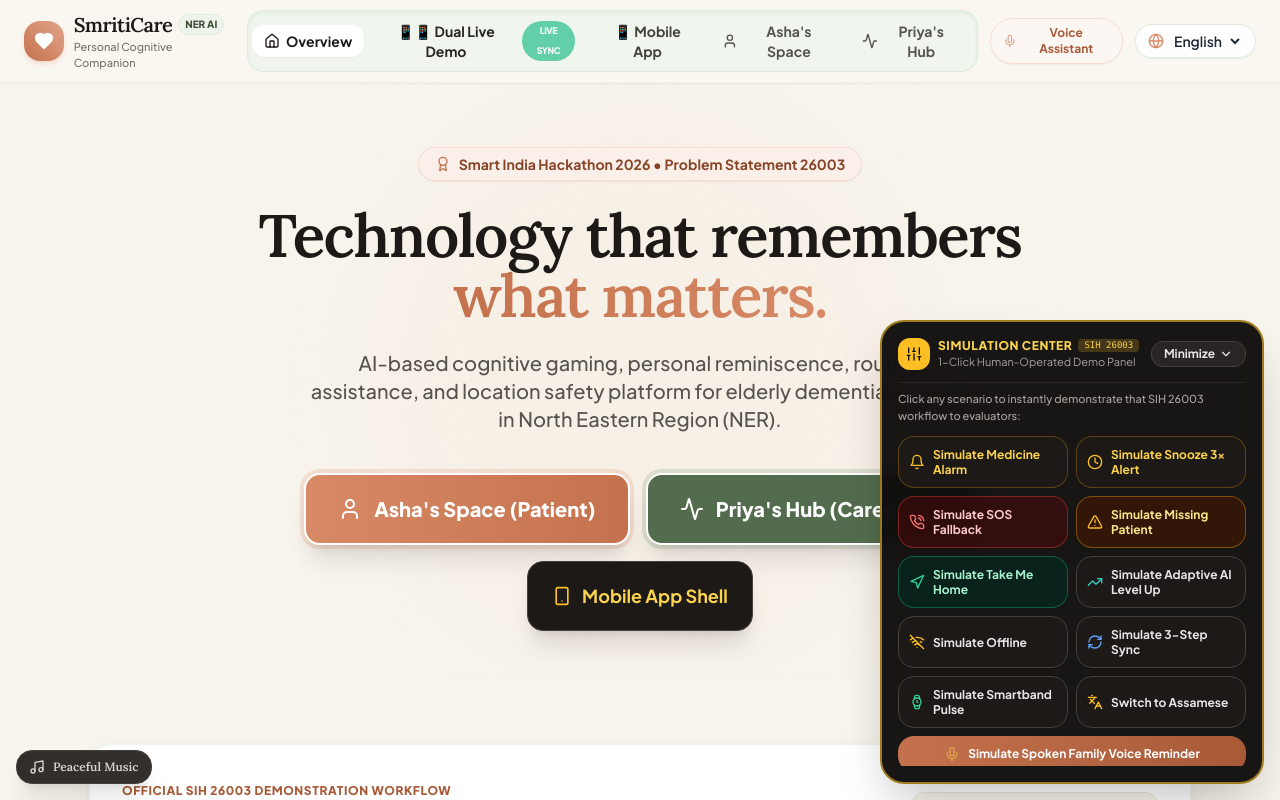
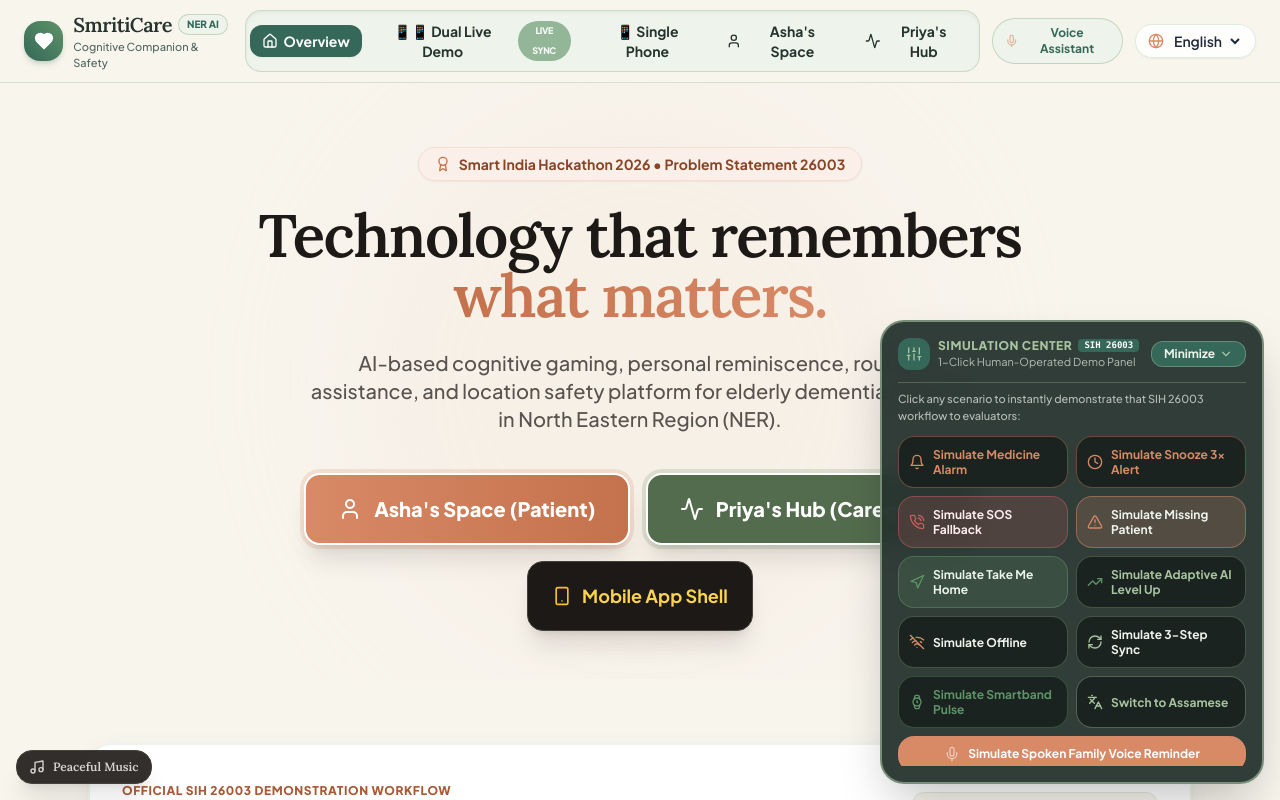
Before and after one commit to Allan-nishad/SmritiCare, a React (Vite) app: page / in a window 1280 px wide. Both pictures are taken after a click on the button "Open Controls". Shown: the top 800 px of the page. Built offline with nearby package versions, Linux system fonts and the light colour scheme; the HTML template or start-up script is replaced by a standard one.

Commit message:
feat: complete UI revamp with strict brand palette compliance and simplified interactions

```diff
--- a/src/components/shared/Navbar.tsx
+++ b/src/components/shared/Navbar.tsx
@@ -1,13 +1,13 @@
 import React from 'react';
 import { useApp } from '../../context/AppContext';
 import { LanguageSelector } from './LanguageSelector';
-import { Heart, User, ShieldAlert, Mic, Sparkles, Home, Activity } from 'lucide-react';
+import { Heart, User, Mic, Home, Activity, Sparkles } from 'lucide-react';
 
 export const Navbar: React.FC = () => {
   const { role, setRole, setIsVoiceOpen } = useApp();
 
   return (
-    <header className="sticky top-0 z-40 bg-[#FAF7F2]/95 backdrop-blur-md border-b border-sand-200 shadow-sm">
+    <header className="sticky top-0 z-40 bg-[#F8F5ED]/95 backdrop-blur-md border-b border-[#A8C3A0]/40 shadow-xs">
       <div className="max-w-7xl mx-auto px-4 sm:px-6 py-2.5 flex items-center justify-between gap-3">
 
         {/* Brand Logo & Name */}
@@ -15,32 +15,32 @@
           onClick={() => setRole('landing')}
           className="flex items-center gap-2.5 cursor-pointer group"
         >
-          <div className="w-10 h-10 rounded-2xl bg-gradient-to-tr from-terracotta-600 to-terracotta-400 text-white flex items-center justify-center shadow-md shadow-terracotta-500/20 group-hover:scale-105 transition">
+          <div className="w-10 h-10 rounded-2xl bg-gradient-to-tr from-[#356859] to-[#5E9367] text-white flex items-center justify-center shadow-md shadow-[#356859]/20 group-hover:scale-105 transition">
             <Heart className="w-5 h-5 fill-white" />
           </div>
           <div>
             <div className="flex items-center gap-1.5">
-              <span className="font-extrabold text-xl tracking-tight text-stone-900 font-serif">
+              <span className="font-extrabold text-xl tracking-tight text-[#26332F] font-serif">
                 SmritiCare
               </span>
-              <span className="bg-sage-100 text-sage-800 text-[10px] font-extrabold px-1.5 py-0.5 rounded-full border border-sage-200">
+              <span className="bg-[#EEF4EC] text-[#356859] text-[10px] font-black px-2 py-0.5 rounded-full border border-[#A8C3A0]/60">
                 NER AI
               </span>
             </div>
-            <p className="text-[11px] text-stone-500 font-medium hidden sm:block">
-              Personal Cognitive Companion
+            <p className="text-[11px] text-[#526861] font-medium hidden sm:block">
+              Cognitive Companion & Safety
             </p>
           </div>
         </div>
 
         {/* Portal Switcher Tabs */}
-        <nav className="flex items-center bg-sand-200/80 p-1 rounded-2xl border border-sand-300 shadow-inner">
+        <nav className="flex items-center bg-[#EEF4EC] p-1 rounded-2xl border border-[#A8C3A0]/50 shadow-inner">
           <button
             onClick={() => setRole('landing')}
             className={`flex items-center gap-1.5 px-3 py-1.5 rounded-xl text-xs sm:text-sm font-bold transition-all ${
               role === 'landing'
-                ? 'bg-white text-stone-900 shadow-sm'
-                : 'text-stone-600 hover:text-stone-900'
+                ? 'bg-[#356859] text-white shadow-sm'
+                : 'text-[#26332F] hover:text-[#356859]'
             }`}
           >
             <Home className="w-4 h-4" />
@@ -51,12 +51,12 @@
             onClick={() => setRole('dual')}
             className={`flex items-center gap-1.5 px-3 py-1.5 rounded-xl text-xs sm:text-sm font-bold transition-all relative ${
               role === 'dual'
-                ? 'bg-gradient-to-r from-stone-900 to-amber-950 text-amber-300 shadow-md ring-2 ring-amber-400'
-                : 'text-stone-800 hover:text-stone-950 font-black'
+                ? 'bg-[#356859] text-white shadow-md ring-2 ring-[#A8C3A0]'
+                : 'text-[#26332F] hover:text-[#356859] font-black'
             }`}
           >
             <span>📱📱 Dual Live Demo</span>
-            <span className="text-[9px] bg-emerald-500 text-white px-1.5 py-0.2 rounded-full font-black uppercase tracking-tighter animate-pulse">
+            <span className="text-[9px] bg-[#5E9367] text-white px-1.5 py-0.2 rounded-full font-black uppercase tracking-tighter animate-pulse">
               Live Sync
             </span>
           </button>
@@ -65,19 +65,19 @@
             onClick={() => setRole('mobile')}
             className={`flex items-center gap-1.5 px-3 py-1.5 rounded-xl text-xs sm:text-sm font-bold transition-all relative ${
               role === 'mobile'
-                ? 'bg-stone-900 text-amber-300 shadow-md ring-1 ring-amber-400/50'
-                : 'text-stone-700 hover:text-stone-950 font-bold'
+                ? 'bg-[#356859] text-white shadow-sm ring-1 ring-[#A8C3A0]/50'
+                : 'text-[#26332F] hover:text-[#356859] font-bold'
             }`}
           >
-            <span>📱 Mobile App</span>
+            <span>📱 Single Phone</span>
           </button>
 
           <button
             onClick={() => setRole('patient')}
             className={`flex items-center gap-1.5 px-3.5 py-1.5 rounded-xl text-xs sm:text-sm font-bold transition-all ${
               role === 'patient'
-                ? 'bg-terracotta-500 text-white shadow-md shadow-terracotta-500/30'
-                : 'text-stone-600 hover:text-stone-900'
+                ? 'bg-[#D88965] text-white shadow-md shadow-[#D88965]/30'
+                : 'text-[#26332F] hover:text-[#D88965]'
             }`}
           >
             <User className="w-4 h-4" />
@@ -88,8 +88,8 @@
             onClick={() => setRole('caregiver')}
             className={`flex items-center gap-1.5 px-3.5 py-1.5 rounded-xl text-xs sm:text-sm font-bold transition-all ${
               role === 'caregiver'
-                ? 'bg-sage-600 text-white shadow-md shadow-sage-600/30'
-                : 'text-stone-600 hover:text-stone-900'
+                ? 'bg-[#356859] text-white shadow-md shadow-[#356859]/30'
+                : 'text-[#26332F] hover:text-[#356859]'
             }`}
           >
             <Activity className="w-4 h-4" />
@@ -101,10 +101,10 @@
         <div className="flex items-center gap-2 sm:gap-3">
           <button
             onClick={() => setIsVoiceOpen(true)}
-            className="flex items-center gap-1.5 bg-terracotta-50 hover:bg-terracotta-100 text-terracotta-700 border border-terracotta-200 px-3 py-1.5 rounded-full text-xs font-bold shadow-sm transition active:scale-95"
+            className="flex items-center gap-1.5 bg-[#EEF4EC] hover:bg-[#dfeadc] text-[#356859] border border-[#A8C3A0]/60 px-3 py-1.5 rounded-full text-xs font-bold shadow-xs transition active:scale-95"
             title="Talk to SmritiCare Voice Assistant"
           >
-            <Mic className="w-3.5 h-3.5 text-terracotta-600 animate-pulse" />
+            <Mic className="w-3.5 h-3.5 text-[#D88965] animate-pulse" />
             <span className="hidden md:inline">Voice Assistant</span>
           </button>
 
--- a/src/components/shared/SimulationCenter.tsx
+++ b/src/components/shared/SimulationCenter.tsx
@@ -53,24 +53,24 @@
 
   return (
     <div className="fixed bottom-4 right-4 z-40 max-w-md w-[calc(100vw-2rem)] sm:w-96 select-none">
-      <div className="bg-stone-950/95 backdrop-blur-md text-white rounded-3xl p-3 sm:p-4 shadow-2xl border-2 border-amber-400/60 space-y-3 animate-in slide-in-from-bottom-4 duration-300">
+      <div className="bg-[#26332F]/95 backdrop-blur-md text-white rounded-3xl p-3 sm:p-4 shadow-2xl border-2 border-[#A8C3A0]/60 space-y-3 animate-in slide-in-from-bottom-4 duration-300">
 
         {/* Header Bar */}
         <div className="flex items-center justify-between gap-2">
           <div className="flex items-center gap-2">
-            <div className="w-8 h-8 rounded-xl bg-amber-400 text-stone-950 flex items-center justify-center font-bold">
-              <Sliders className="w-4 h-4" />
+            <div className="w-8 h-8 rounded-xl bg-[#356859] text-white flex items-center justify-center font-bold">
+              <Sliders className="w-4 h-4 text-[#A8C3A0]" />
             </div>
             <div>
               <div className="flex items-center gap-1.5">
-                <span className="font-extrabold text-xs text-amber-300 uppercase tracking-wider">
+                <span className="font-extrabold text-xs text-[#A8C3A0] uppercase tracking-wider">
                   Simulation Center
                 </span>
-                <span className="bg-amber-400/20 text-amber-300 text-[9px] font-mono px-1.5 py-0.2 rounded">
+                <span className="bg-[#356859] text-white text-[9px] font-mono px-1.5 py-0.2 rounded font-bold">
                   SIH 26003
                 </span>
               </div>
-              <p className="text-[11px] text-stone-400">
+              <p className="text-[11px] text-[#EEF4EC]/70">
                 1-Click Human-Operated Demo Panel
               </p>
             </div>
@@ -78,26 +78,26 @@
 
           <button
             onClick={() => setIsOpen(!isOpen)}
-            className="px-3 py-1 bg-stone-800 hover:bg-stone-700 text-stone-200 rounded-xl text-xs font-bold transition flex items-center gap-1 border border-stone-700"
+            className="px-3 py-1 bg-[#356859] hover:bg-[#2C574A] text-[#EEF4EC] rounded-xl text-xs font-bold transition flex items-center gap-1 border border-[#A8C3A0]/40"
           >
             <span>{isOpen ? 'Minimize' : 'Open Controls'}</span>
-            {isOpen ? <ChevronDown className="w-3.5 h-3.5" /> : <ChevronUp className="w-3.5 h-3.5" />}
+            {isOpen ? <ChevronDown className="w-3.5 h-3.5 text-[#A8C3A0]" /> : <ChevronUp className="w-3.5 h-3.5 text-[#A8C3A0]" />}
           </button>
         </div>
 
         {/* Action Toast Feedback */}
         {lastActionToast && (
-          <div className="p-2.5 rounded-xl bg-amber-400/20 border border-amber-400/40 text-amber-200 text-xs font-bold flex items-center gap-2 animate-in fade-in">
-            <CheckCircle2 className="w-4 h-4 text-amber-400 shrink-0" />
+          <div className="p-2.5 rounded-xl bg-[#356859]/60 border border-[#A8C3A0]/60 text-[#EEF4EC] text-xs font-bold flex items-center gap-2 animate-in fade-in">
+            <CheckCircle2 className="w-4 h-4 text-[#5E9367] shrink-0" />
             <span className="truncate">{lastActionToast}</span>
           </div>
         )}
 
         {/* Expanded Controls Grid */}
         {isOpen && (
-          <div className="pt-2 border-t border-stone-800 space-y-3 animate-in fade-in duration-200 max-h-96 overflow-y-auto no-scrollbar">
+          <div className="pt-2 border-t border-[#A8C3A0]/30 space-y-3 animate-in fade-in duration-200 max-h-96 overflow-y-auto no-scrollbar">
 
-            <p className="text-[11px] text-stone-400 font-medium">
+            <p className="text-[11px] text-[#EEF4EC]/70 font-medium">
               Click any scenario to instantly demonstrate that SIH 26003 workflow to evaluators:
             </p>
 
@@ -106,135 +106,135 @@
               {/* 1. Alarm Reminder Overlay */}
               <button
                 onClick={() => handleAction('alarm_medicine', 'Android Alarm Overlay')}
-                className="p-2.5 bg-stone-900 hover:bg-stone-800 text-amber-300 border border-amber-500/30 rounded-2xl flex items-center gap-2 text-left transition active:scale-95 shadow-sm"
+                className="p-2.5 bg-[#1A2320] hover:bg-[#356859]/40 text-[#D88965] border border-[#D88965]/40 rounded-2xl flex items-center gap-2 text-left transition active:scale-95 shadow-xs"
               >
-                <Bell className="w-4 h-4 text-amber-400 shrink-0" />
+                <Bell className="w-4 h-4 text-[#D88965] shrink-0" />
                 <span className="leading-tight">Simulate Medicine Alarm</span>
               </button>
 
               {/* 2. Snooze x3 Escalation */}
               <button
                 onClick={() => handleAction('snooze_x3', 'Snooze x3 & Caregiver Alert')}
-                className="p-2.5 bg-stone-900 hover:bg-stone-800 text-amber-300 border border-amber-500/30 rounded-2xl flex items-center gap-2 text-left transition active:scale-95 shadow-sm"
+                className="p-2.5 bg-[#1A2320] hover:bg-[#356859]/40 text-[#D88965] border border-[#D88965]/40 rounded-2xl flex items-center gap-2 text-left transition active:scale-95 shadow-xs"
               >
-                <Clock className="w-4 h-4 text-amber-400 shrink-0" />
+                <Clock className="w-4 h-4 text-[#D88965] shrink-0" />
                 <span className="leading-tight">Simulate Snooze 3x Alert</span>
               </button>
 
               {/* 3. SOS Fallback (Meera -> Rahul) */}
               <button
                 onClick={() => handleAction('sos_fallback', 'SOS 2-Contact Fallback')}
-                className="p-2.5 bg-red-950/60 hover:bg-red-900 text-red-200 border border-red-500/40 rounded-2xl flex items-center gap-2 text-left transition active:scale-95 shadow-sm"
+                className="p-2.5 bg-[#C95C5C]/20 hover:bg-[#C95C5C]/30 text-[#FCECEC] border border-[#C95C5C]/50 rounded-2xl flex items-center gap-2 text-left transition active:scale-95 shadow-xs"
               >
-                <PhoneCall className="w-4 h-4 text-red-400 shrink-0" />
+                <PhoneCall className="w-4 h-4 text-[#C95C5C] shrink-0" />
                 <span className="leading-tight">Simulate SOS Fallback</span>
               </button>
 
               {/* 4. Missing Patient (1.8 km Away) */}
               <button
                 onClick={() => handleAction('missing_patient', 'Missing Patient & Geofence Departure')}
-                className="p-2.5 bg-amber-950/60 hover:bg-amber-900 text-amber-200 border border-amber-500/40 rounded-2xl flex items-center gap-2 text-left transition active:scale-95 shadow-sm"
+                className="p-2.5 bg-[#D88965]/20 hover:bg-[#D88965]/30 text-[#EEF4EC] border border-[#D88965]/50 rounded-2xl flex items-center gap-2 text-left transition active:scale-95 shadow-xs"
               >
-                <AlertTriangle className="w-4 h-4 text-amber-400 shrink-0" />
+                <AlertTriangle className="w-4 h-4 text-[#D88965] shrink-0" />
                 <span className="leading-tight">Simulate Missing Patient</span>
               </button>
 
               {/* 5. Take Me Home Guidance */}
               <button
                 onClick={() => handleAction('take_me_home', 'Take Me Home Step Guidance')}
-                className="p-2.5 bg-emerald-950/60 hover:bg-emerald-900 text-emerald-200 border border-emerald-500/40 rounded-2xl flex items-center gap-2 text-left transition active:scale-95 shadow-sm"
+                className="p-2.5 bg-[#5E9367]/20 hover:bg-[#5E9367]/30 text-[#EAF3EC] border border-[#5E9367]/50 rounded-2xl flex items-center gap-2 text-left transition active:scale-95 shadow-xs"
               >
-                <Navigation className="w-4 h-4 text-emerald-400 shrink-0" />
+                <Navigation className="w-4 h-4 text-[#5E9367] shrink-0" />
                 <span className="leading-tight">Simulate Take Me Home</span>
               </button>
 
               {/* 6. Adaptive Game Level Up */}
               <button
                 onClick={() => handleAction('game_adaptive_up', 'Adaptive AI Difficulty Level Up')}
-                className="p-2.5 bg-stone-900 hover:bg-stone-800 text-stone-200 border border-stone-700 rounded-2xl flex items-center gap-2 text-left transition active:scale-95 shadow-sm"
+                className="p-2.5 bg-[#1A2320] hover:bg-[#356859]/40 text-[#A8C3A0] border border-[#A8C3A0]/30 rounded-2xl flex items-center gap-2 text-left transition active:scale-95 shadow-xs"
               >
-                <TrendingUp className="w-4 h-4 text-teal-400 shrink-0" />
+                <TrendingUp className="w-4 h-4 text-[#5E9367] shrink-0" />
                 <span className="leading-tight">Simulate Adaptive AI Level Up</span>
               </button>
 
               {/* 7. Offline Toggle */}
               <button
                 onClick={() => handleAction('offline_toggle', !isOffline ? 'Offline Mode Active' : 'Online Mode Restored')}
-                className="p-2.5 bg-stone-900 hover:bg-stone-800 text-stone-200 border border-stone-700 rounded-2xl flex items-center gap-2 text-left transition active:scale-95 shadow-sm"
+                className="p-2.5 bg-[#1A2320] hover:bg-[#356859]/40 text-[#EEF4EC] border border-[#A8C3A0]/30 rounded-2xl flex items-center gap-2 text-left transition active:scale-95 shadow-xs"
               >
-                <WifiOff className="w-4 h-4 text-amber-400 shrink-0" />
+                <WifiOff className="w-4 h-4 text-[#D88965] shrink-0" />
                 <span className="leading-tight">{isOffline ? 'Restore Online' : 'Simulate Offline'}</span>
               </button>
 
               {/* 8. Sync Reconcile */}
               <button
                 onClick={() => handleAction('sync_reconcile', 'Syncing Cached Activities')}
-                className="p-2.5 bg-stone-900 hover:bg-stone-800 text-stone-200 border border-stone-700 rounded-2xl flex items-center gap-2 text-left transition active:scale-95 shadow-sm"
+                className="p-2.5 bg-[#1A2320] hover:bg-[#356859]/40 text-[#EEF4EC] border border-[#A8C3A0]/30 rounded-2xl flex items-center gap-2 text-left transition active:scale-95 shadow-xs"
               >
-                <RefreshCw className="w-4 h-4 text-blue-400 shrink-0" />
+                <RefreshCw className="w-4 h-4 text-[#A8C3A0] shrink-0" />
                 <span className="leading-tight">Simulate 3-Step Sync</span>
               </button>
 
               {/* 9. Smartband Stream */}
               <button
                 onClick={() => handleAction('smartband_pulse', 'Wearable Smartband Stream Update')}
-                className="p-2.5 bg-stone-900 hover:bg-stone-800 text-stone-200 border border-stone-700 rounded-2xl flex items-center gap-2 text-left transition active:scale-95 shadow-sm"
+                className="p-2.5 bg-[#1A2320] hover:bg-[#356859]/40 text-[#5E9367] border border-[#5E9367]/40 rounded-2xl flex items-center gap-2 text-left transition active:scale-95 shadow-xs"
               >
-                <Watch className="w-4 h-4 text-emerald-400 shrink-0" />
+                <Watch className="w-4 h-4 text-[#5E9367] shrink-0" />
                 <span className="leading-tight">Simulate Smartband Pulse</span>
               </button>
 
               {/* 10. Assamese Regional Switch */}
               <button
                 onClick={() => handleAction('lang_assamese', 'Assamese (অসমীয়া) Localization')}
-                className="p-2.5 bg-stone-900 hover:bg-stone-800 text-stone-200 border border-stone-700 rounded-2xl flex items-center gap-2 text-left transition active:scale-95 shadow-sm"
+                className="p-2.5 bg-[#1A2320] hover:bg-[#356859]/40 text-[#A8C3A0] border border-[#A8C3A0]/40 rounded-2xl flex items-center gap-2 text-left transition active:scale-95 shadow-xs"
               >
-                <Languages className="w-4 h-4 text-amber-400 shrink-0" />
+                <Languages className="w-4 h-4 text-[#A8C3A0] shrink-0" />
                 <span className="leading-tight">Switch to Assamese</span>
               </button>
 
               {/* 11. Family Voice Reminder */}
               <button
                 onClick={() => handleAction('family_voice_push', 'Family Spoken Voice Reminder')}
-                className="col-span-2 p-2.5 bg-gradient-to-r from-terracotta-600 to-terracotta-700 hover:from-terracotta-700 text-white rounded-2xl flex items-center justify-center gap-2 text-center transition active:scale-95 shadow"
+                className="col-span-2 p-2.5 bg-[#D88965] hover:bg-[#C4724D] text-white rounded-2xl flex items-center justify-center gap-2 text-center transition active:scale-95 shadow-sm"
               >
-                <Mic className="w-4 h-4 text-amber-300 animate-pulse" />
+                <Mic className="w-4 h-4 text-white animate-pulse" />
                 <span>Simulate Spoken Family Voice Reminder</span>
               </button>
 
               {/* 12. Option 1: Caregiver Express 1-Min Setup */}
               <button
                 onClick={() => handleAction('caregiver_setup_express', 'Option 1: 1-Min Express Setup')}
-                className="p-2.5 bg-stone-900 hover:bg-stone-800 text-amber-300 border border-amber-500/40 rounded-2xl flex items-center gap-2 text-left transition active:scale-95 shadow-sm"
+                className="p-2.5 bg-[#1A2320] hover:bg-[#356859]/40 text-[#A8C3A0] border border-[#A8C3A0]/40 rounded-2xl flex items-center gap-2 text-left transition active:scale-95 shadow-xs"
               >
-                <Zap className="w-4 h-4 text-amber-400 shrink-0" />
+                <Zap className="w-4 h-4 text-[#D88965] shrink-0" />
                 <span className="leading-tight">Simulate Option 1 (1-Min Express Setup)</span>
               </button>
 
               {/* 13. Option 2: Caregiver 5-Step Custom Setup Wizard */}
               <button
                 onClick={() => handleAction('caregiver_setup_custom', 'Option 2: 5-Step Custom Setup Wizard')}
-                className="p-2.5 bg-stone-900 hover:bg-stone-800 text-emerald-300 border border-emerald-500/40 rounded-2xl flex items-center gap-2 text-left transition active:scale-95 shadow-sm"
+                className="p-2.5 bg-[#1A2320] hover:bg-[#356859]/40 text-[#5E9367] border border-[#5E9367]/40 rounded-2xl flex items-center gap-2 text-left transition active:scale-95 shadow-xs"
               >
-                <Sparkles className="w-4 h-4 text-emerald-400 shrink-0" />
+                <Sparkles className="w-4 h-4 text-[#5E9367] shrink-0" />
                 <span className="leading-tight">Simulate Option 2 (5-Step Setup Wizard)</span>
               </button>
 
               {/* 14. Patient Access via Face Recognition (Requested) */}
               <button
                 onClick={() => handleAction('face_recognition', 'Elderly Face ID Access Scan')}
-                className="col-span-2 p-2.5 bg-stone-900 hover:bg-stone-800 text-amber-300 border border-amber-500/40 rounded-2xl flex items-center justify-center gap-2 text-center transition active:scale-95 shadow-sm"
+                className="col-span-2 p-2.5 bg-[#1A2320] hover:bg-[#356859]/40 text-[#A8C3A0] border border-[#A8C3A0]/40 rounded-2xl flex items-center justify-center gap-2 text-center transition active:scale-95 shadow-xs"
               >
-                <Sliders className="w-4 h-4 text-amber-400 shrink-0" />
+                <Sliders className="w-4 h-4 text-[#D88965] shrink-0" />
                 <span className="leading-tight">Simulate Patient Face ID Biometric Access</span>
               </button>
 
               {/* 15. Patient Phone Separation / Device Alert (Requested) */}
               <button
                 onClick={() => handleAction('phone_separation', 'Smartband Phone Separation Proximity Alert')}
-                className="col-span-2 p-2.5 bg-gradient-to-r from-red-900 to-red-950 hover:from-red-800 text-red-100 border border-red-500/50 rounded-2xl flex items-center justify-center gap-2 text-center transition active:scale-95 shadow"
+                className="col-span-2 p-2.5 bg-[#C95C5C]/30 hover:bg-[#C95C5C]/40 text-[#FCECEC] border border-[#C95C5C]/60 rounded-2xl flex items-center justify-center gap-2 text-center transition active:scale-95 shadow-sm"
               >
-                <AlertTriangle className="w-4 h-4 text-red-400 animate-pulse" />
+                <AlertTriangle className="w-4 h-4 text-[#C95C5C] animate-pulse" />
                 <span>Simulate Phone Separation Alert (Smartband Vibration)</span>
               </button>
 
```
Also changed, not shown: src/components/mobile/DualDeviceExperience.tsx (+37 -37 lines), src/components/patient/PatientHome.tsx (+36 -36 lines), src/components/shared/CaregiverOnboardingModal.tsx (+15 -15 lines), src/components/shared/LiveSimulationBanner.tsx (+12 -12 lines), src/components/shared/PatientFaceRecognitionModal.tsx (+18 -18 lines), src/components/shared/PhoneSeparationModal.tsx (+21 -21 lines).
